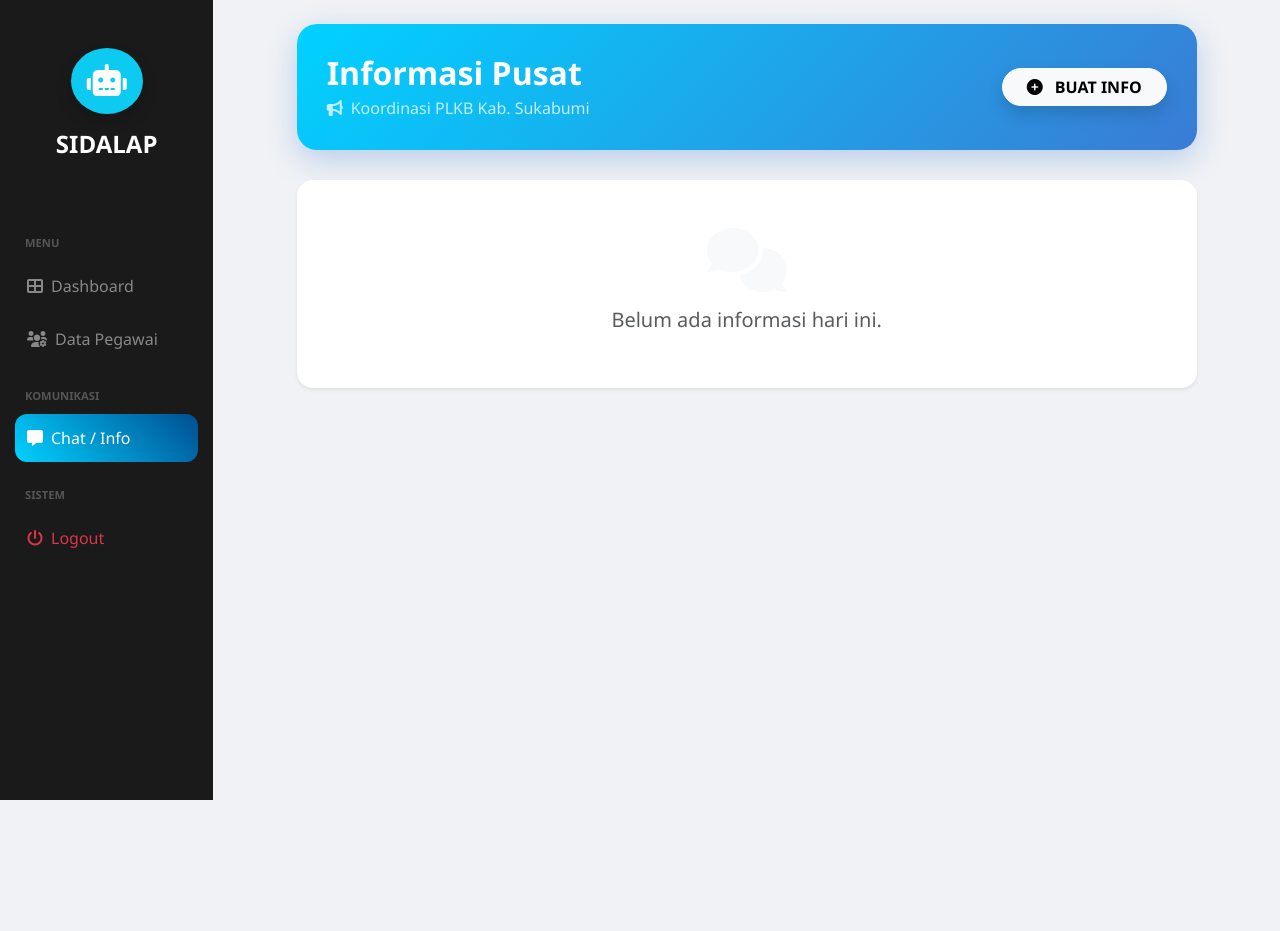
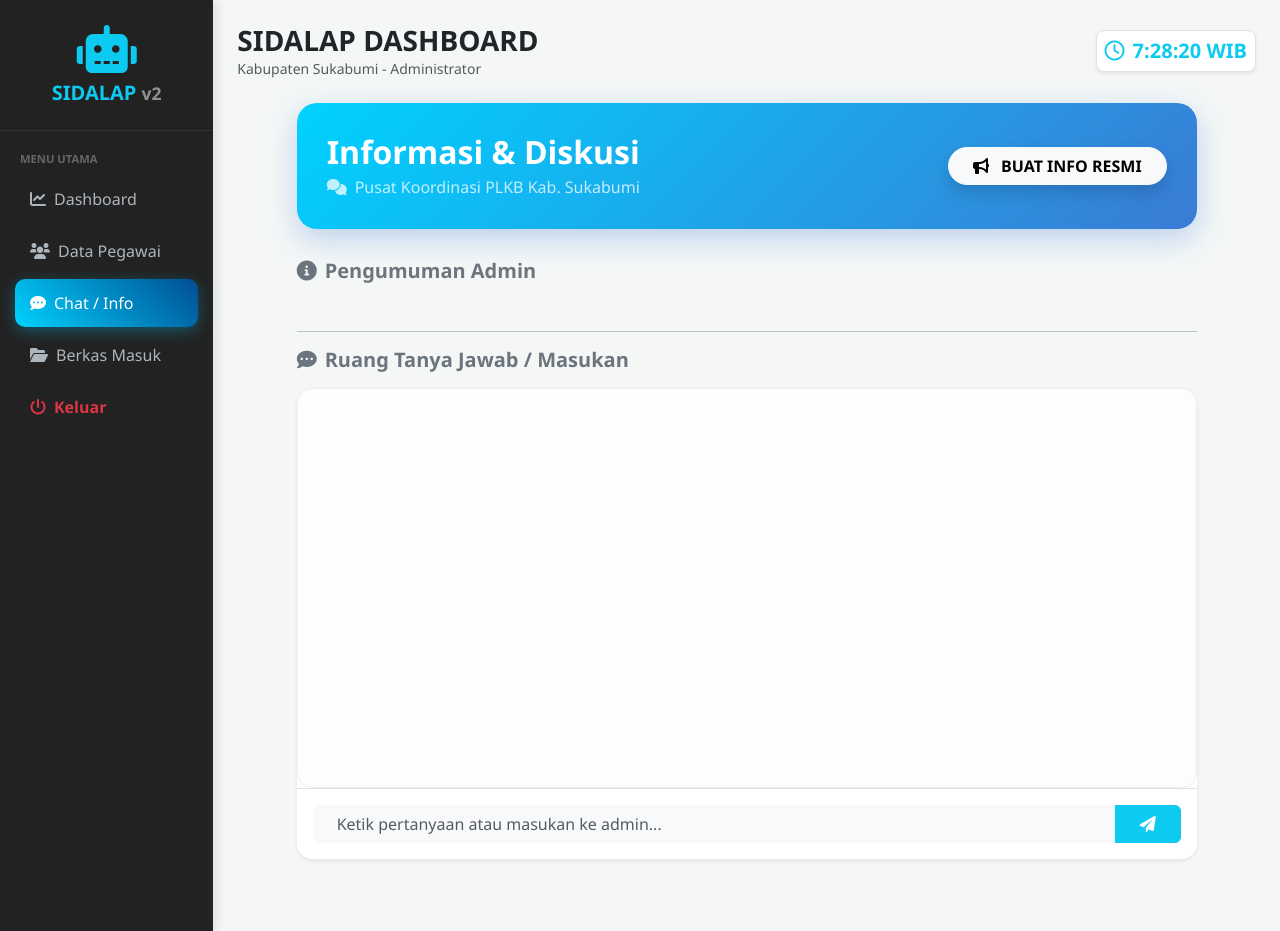
Before and after one commit to hamdanisaja007-star/HAMDANI, a Flask app: page /chat_info in a window 1280 px wide. Before the commit the page ends 800 px from the top, so only its background shows below. Run offline with Flask 3, Linux system fonts and the light colour scheme; the visitor is signed in with stand-in values (Sample User, id 1); parts of the project's set-up code (start-up, migrations or seed data) failed here and were passed over.

Commit message:
Update chat_info.html

```diff
--- a/templates/chat_info.html
+++ b/templates/chat_info.html
@@ -1,103 +1,135 @@
-<!DOCTYPE html>
-<html lang="id">
-<head>
-    <meta charset="UTF-8">
-    <meta name="viewport" content="width=device-width, initial-scale=1.0">
-    <title>PUSAT INFORMASI | SIDALAP</title>
-    <link href="https://cdn.jsdelivr.net/npm/bootstrap@5.3.0/dist/css/bootstrap.min.css" rel="stylesheet">
-    <link rel="stylesheet" href="https://cdnjs.cloudflare.com/ajax/libs/font-awesome/6.0.0/css/all.min.css">
+{% extends "index.html" %}
+{% block content %}
 <style>
     :root { --primary-blue: #00d2ff; --deep-blue: #004e92; }
-        body { background-color: #f0f2f5; font-family: 'Segoe UI', sans-serif; }
-        .sidebar { background: #1a1a1a; color: white; min-height: 100vh; position: sticky; top: 0; }
-        .nav-link { color: #888; transition: 0.3s; margin: 5px 15px; padding: 12px; border-radius: 12px; display: flex; align-items: center; text-decoration: none; }
-        .nav-link:hover, .nav-link.active { color: white; background: linear-gradient(45deg, var(--primary-blue), var(--deep-blue)); }
-        .nav-label { font-size: 0.7rem; color: #555; text-transform: uppercase; padding: 20px 25px 5px; font-weight: 800; }
     .chat-wrapper { max-width: 900px; margin: 0 auto; }
     .glass-header { background: linear-gradient(135deg, #00d2ff 0%, #3a7bd5 100%); border-radius: 20px; padding: 30px; color: white; margin-bottom: 30px; box-shadow: 0 10px 30px rgba(58, 123, 213, 0.3); }
     .info-card { background: white; border-radius: 18px; border: none; margin-bottom: 25px; transition: 0.3s; box-shadow: 0 5px 15px rgba(0,0,0,0.05); position: relative; }
     .admin-badge { background: rgba(0, 210, 255, 0.1); color: #0088cc; padding: 5px 15px; border-radius: 50px; font-weight: 700; font-size: 0.75rem; }
     .file-box { background: #f8f9fa; border: 1px dashed #dee2e6; border-radius: 12px; padding: 15px; margin-top: 15px; display: flex; align-items: center; justify-content: space-between; }
-        .btn-delete { position: absolute; top: 15px; right: 15px; color: #ff4d4d; opacity: 0.3; transition: 0.3s; border: none; background: none; }
-        .info-card:hover .btn-delete { opacity: 1; }
+
+    /* Style Tambahan untuk Chat Dua Arah */
+    .chat-box-area { height: 400px; overflow-y: auto; background: #fdfdfd; border-radius: 15px; padding: 20px; border: 1px solid #eee; }
+    .bubble-me { align-self: flex-end; background: var(--primary-blue); color: white; border-radius: 20px 20px 0 20px; padding: 10px 15px; margin-bottom: 10px; box-shadow: 0 4px 10px rgba(0,210,255,0.2); }
+    .bubble-other { align-self: flex-start; background: white; color: #333; border-radius: 20px 20px 20px 0; padding: 10px 15px; margin-bottom: 10px; border: 1px solid #eee; }
 </style>
-</head>
-<body>
-<div class="container-fluid">
-    <div class="row">
-        <div class="col-md-2 d-none d-md-block sidebar p-0 text-center">
-            <div class="py-5"><div class="bg-info d-inline-block p-3 rounded-circle shadow mb-3"><i class="fas fa-robot fa-2x text-white"></i></div><h4 class="fw-bold text-white px-2">SIDALAP</h4></div>
-            <div class="text-start">
-                <div class="nav-label">Menu</div>
-                <a class="nav-link" href="/dashboard"><i class="fas fa-th-large me-2"></i> Dashboard</a>
-                <a class="nav-link" href="/data_pegawai"><i class="fas fa-users-cog me-2"></i> Data Pegawai</a>
-                <div class="nav-label">Komunikasi</div>
-                <a class="nav-link active" href="/chat_info"><i class="fas fa-comment-alt me-2"></i> Chat / Info</a>
-                <div class="nav-label">Sistem</div>
-                <a class="nav-link text-danger" href="/logout"><i class="fas fa-power-off me-2"></i> Logout</a>
+
+<div class="chat-wrapper">
+    <div class="glass-header d-flex justify-content-between align-items-center">
+        <div>
+            <h2 class="fw-bold mb-1">Informasi & Diskusi</h2>
+            <p class="mb-0 opacity-75"><i class="fas fa-comments me-2"></i>Pusat Koordinasi PLKB Kab. Sukabumi</p>
+        </div>
+        {% if role == 'admin' %}
+        <button class="btn btn-light rounded-pill px-4 fw-bold shadow" data-bs-toggle="modal" data-bs-target="#modalKirim">
+            <i class="fas fa-bullhorn me-2"></i> BUAT INFO RESMI
+        </button>
+        {% endif %}
+    </div>
+
+    <h5 class="fw-bold mb-3 text-secondary"><i class="fas fa-info-circle me-2"></i>Pengumuman Admin</h5>
+    <div class="info-feed mb-5">
+        {% for info in info_terkini %}
+        <div class="info-card p-4">
+            <div class="d-flex align-items-center mb-3">
+                <div class="bg-dark text-white rounded-circle d-flex align-items-center justify-content-center me-2" style="width: 35px; height: 35px;"><i class="fas fa-user-shield fa-xs"></i></div>
+                <div>
+                    <span class="admin-badge">ADMIN SIDALAP</span>
+                    <div class="text-muted mt-1" style="font-size: 0.7rem;"><i class="far fa-clock me-1"></i>{{ info.tanggal.strftime('%d %b %Y | %H:%M') }}</div>
                 </div>
             </div>
-        <div class="col-md-10 p-4">
-            <div class="chat-wrapper">
-                <div class="glass-header d-flex justify-content-between align-items-center">
-                    <div><h2 class="fw-bold mb-1">Informasi Pusat</h2><p class="mb-0 opacity-75"><i class="fas fa-bullhorn me-2"></i>Koordinasi PLKB Kab. Sukabumi</p></div>
-                    {% if role == 'admin' %}<button class="btn btn-light rounded-pill px-4 fw-bold shadow" data-bs-toggle="modal" data-bs-target="#modalKirim"><i class="fas fa-plus-circle me-2"></i> BUAT INFO</button>{% endif %}
-                </div>
-                <div class="info-feed">
-                    {% if info_terkini %}
-                        {% for info in info_terkini %}
-                        <div class="info-card">
-                            {% if role == 'admin' %}
-                            <a href="{{ url_for('hapus_pengumuman', id=info.id) }}" class="btn-delete" onclick="return confirm('Hapus informasi ini?')"><i class="fas fa-trash-alt"></i></a>
-                            {% endif %}
-                            <div class="p-4">
-                                <div class="d-flex align-items-center mb-3">
-                                    <div class="bg-dark text-white rounded-circle d-flex align-items-center justify-content-center me-2" style="width: 35px; height: 35px;"><i class="fas fa-user-shield fa-xs"></i></div>
-                                    <div><span class="admin-badge">{{ info.admin_name }}</span><div class="text-muted mt-1" style="font-size: 0.7rem;"><i class="far fa-clock me-1"></i>{{ info.tanggal.strftime('%d %b %Y | %H:%M') }}</div></div>
-                                </div>
-                                <p class="mb-3 text-dark" style="white-space: pre-wrap; font-size: 1.05rem;">{{ info.isi }}</p>
+            <p class="mb-3 text-dark" style="white-space: pre-wrap;">{{ info.isi }}</p>
+
             {% if info.file_lampiran %}
             <div class="file-box">
-                                    <div class="d-flex align-items-center overflow-hidden"><i class="fas fa-file-alt fa-2x text-info me-3"></i><div class="overflow-hidden"><p class="mb-0 small fw-bold text-truncate" style="max-width: 250px;">{{ info.file_lampiran }}</p><small class="text-muted">Klik unduh untuk melihat file</small></div></div>
-                                    <a href="{{ url_for('download_chat', filename=info.file_lampiran) }}" class="btn btn-sm btn-dark rounded-pill px-3 ms-2"><i class="fas fa-download me-1"></i> Unduh</a>
+                <div class="d-flex align-items-center overflow-hidden">
+                    <i class="fas fa-file-pdf fa-2x text-danger me-3"></i>
+                    <div class="overflow-hidden">
+                        <p class="mb-0 small fw-bold text-truncate">{{ info.file_lampiran }}</p>
+                    </div>
+                </div>
+                <a href="/chat_files/{{ info.file_lampiran }}" class="btn btn-sm btn-dark rounded-pill px-3"><i class="fas fa-download"></i></a>
             </div>
             {% endif %}
-                                <div class="mt-4 border-top pt-3 d-flex justify-content-between align-items-center">
+
             {% if role == 'admin' %}
-                                    <button class="btn btn-sm btn-link text-decoration-none p-0 text-info fw-bold" type="button" data-bs-toggle="collapse" data-bs-target="#reader-{{ info.id }}"><i class="fas fa-eye me-1"></i> Dilihat oleh {{ read_data[info.id]|length }} orang</button>
-                                    {% else %}<span class="text-muted small"><i class="fas fa-check-double text-info me-1"></i> Terkonfirmasi</span>{% endif %}
+            <div class="mt-3">
+                <small class="text-info pointer" data-bs-toggle="collapse" data-bs-target="#reader-{{ info.id }}" style="cursor:pointer">
+                    <i class="fas fa-eye"></i> Dilihat {{ logs[info.id]|length }} orang
+                </small>
+                <div class="collapse mt-2" id="reader-{{ info.id }}">
+                    <div class="bg-light p-2 rounded small">
+                        {% for log in logs[info.id] %} {{ log.nama_pembaca }}, {% endfor %}
                     </div>
-                                {% if role == 'admin' %}
-                                <div class="collapse mt-3" id="reader-{{ info.id }}"><div class="p-3 bg-light rounded-3"><h6 class="fw-bold mb-2" style="font-size: 0.75rem;">DAFTAR PEMBACA:</h6><div class="d-flex flex-wrap gap-2">
-                                    {% for read in read_data[info.id] %}
-                                    <span class="badge bg-white text-dark border shadow-sm fw-normal p-2">{{ read.nama_pembaca }} <small class="text-muted ms-1">{{ read.waktu_baca.strftime('%H:%M') }}</small></span>
-                                    {% endfor %}
-                                    {% if not read_data[info.id] %}<small class="text-muted">Belum ada pembaca.</small>{% endif %}
-                                </div></div></div>
+                </div>
+            </div>
             {% endif %}
         </div>
+        {% endfor %}
     </div>
+
+    <hr>
+
+    <h5 class="fw-bold mb-3 text-secondary"><i class="fas fa-comment-dots me-2"></i>Ruang Tanya Jawab / Masukan</h5>
+    <div class="card border-0 shadow-sm rounded-4 mb-5">
+        <div class="card-body p-0">
+            <div class="chat-box-area d-flex flex-column" id="chatContainer">
+                {% for chat in all_messages %}
+                    {% if (role == 'admin' and chat.role == 'admin') or (role != 'admin' and chat.user_id == session['user_id'] and chat.role == 'user') %}
+                        <div class="bubble-me">
+                            <div style="font-size: 0.65rem; opacity: 0.8;">Anda</div>
+                            <div>{{ chat.isi_pesan }}</div>
+                            <div class="text-end" style="font-size: 0.6rem; opacity: 0.7;">{{ chat.waktu.strftime('%H:%M') }}</div>
+                        </div>
+                    {% else %}
+                        <div class="bubble-other">
+                            <div class="fw-bold" style="font-size: 0.7rem; color: var(--deep-blue);">{{ chat.nama_pengirim }}</div>
+                            <div>{{ chat.isi_pesan }}</div>
+                            <div class="text-muted" style="font-size: 0.6rem;">{{ chat.waktu.strftime('%H:%M') }}</div>
+                        </div>
+                    {% endif %}
                 {% endfor %}
-                    {% else %}
-                        <div class="text-center py-5 bg-white rounded-4 shadow-sm"><i class="fas fa-comments fa-4x text-light mb-3"></i><h5 class="text-muted">Belum ada informasi hari ini.</h5></div>
-                    {% endif %}
+            </div>
+
+            <div class="p-3 border-top bg-white rounded-bottom-4">
+                <form action="/kirim_pesan" method="POST" class="input-group">
+                    <input type="text" name="pesan" class="form-control border-0 bg-light rounded-pill-start px-4" placeholder="Ketik pertanyaan atau masukan ke admin..." required>
+                    <button type="submit" class="btn btn-info text-white rounded-pill-end px-4">
+                        <i class="fas fa-paper-plane"></i>
+                    </button>
+                </form>
             </div>
         </div>
     </div>
 </div>
-</div>
+
 <div class="modal fade" id="modalKirim" tabindex="-1">
     <div class="modal-dialog modal-dialog-centered">
-        <form action="/kirim_pengumuman" method="POST" enctype="multipart/form-data" class="modal-content shadow-lg">
-            <div class="modal-header bg-info text-white"><h5 class="modal-title fw-bold"><i class="fas fa-paper-plane me-2"></i>POSTING INFO BARU</h5><button type="button" class="btn-close btn-close-white" data-bs-dismiss="modal"></button></div>
+        <form action="/kirim_info" method="POST" enctype="multipart/form-data" class="modal-content shadow-lg">
+            <div class="modal-header bg-info text-white border-0">
+                <h5 class="modal-title fw-bold">SIARKAN INFO RESMI</h5>
+                <button type="button" class="btn-close btn-close-white" data-bs-dismiss="modal"></button>
+            </div>
             <div class="modal-body p-4">
-                <div class="mb-3"><label class="form-label small fw-bold">Pesan Pengumuman</label><textarea name="isi_pengumuman" class="form-control rounded-3" rows="5" placeholder="Tulis instruksi kerja..." required></textarea></div>
-                <div class="mb-3"><label class="form-label small fw-bold text-info"><i class="fas fa-paperclip me-1"></i> Lampirkan File (PDF/Gambar/Docx)</label><input type="file" name="lampiran" class="form-control"><small class="text-muted" style="font-size: 0.7rem;">Maksimal file: 10MB</small></div>
+                <div class="mb-3">
+                    <label class="form-label small fw-bold">Pesan Pengumuman</label>
+                    <textarea name="isi" class="form-control rounded-3" rows="4" placeholder="Contoh: Jadwal Monev hari ini..." required></textarea>
                 </div>
-            <div class="modal-footer border-0"><button type="submit" class="btn btn-info w-100 text-white fw-bold py-2 rounded-pill shadow">SIARKAN SEKARANG</button></div>
+                <div class="mb-3">
+                    <label class="form-label small fw-bold text-info"><i class="fas fa-paperclip"></i> Lampiran (PDF/Gambar)</label>
+                    <input type="file" name="lampiran" class="form-control">
+                </div>
+            </div>
+            <div class="modal-footer border-0">
+                <button type="submit" class="btn btn-info w-100 text-white fw-bold py-2 rounded-pill shadow">SEBARKAN KE SEMUA PLKB</button>
+            </div>
         </form>
     </div>
 </div>
-<script src="https://cdn.jsdelivr.net/npm/bootstrap@5.3.0/dist/js/bootstrap.bundle.min.js"></script>
-</body>
-</html>
+
+<script>
+    // Scroll otomatis ke bawah saat chat dibuka
+    var objDiv = document.getElementById("chatContainer");
+    objDiv.scrollTop = objDiv.scrollHeight;
+</script>
+{% endblock %}
```
Lines whose indentation alone changed are shown as unchanged.
